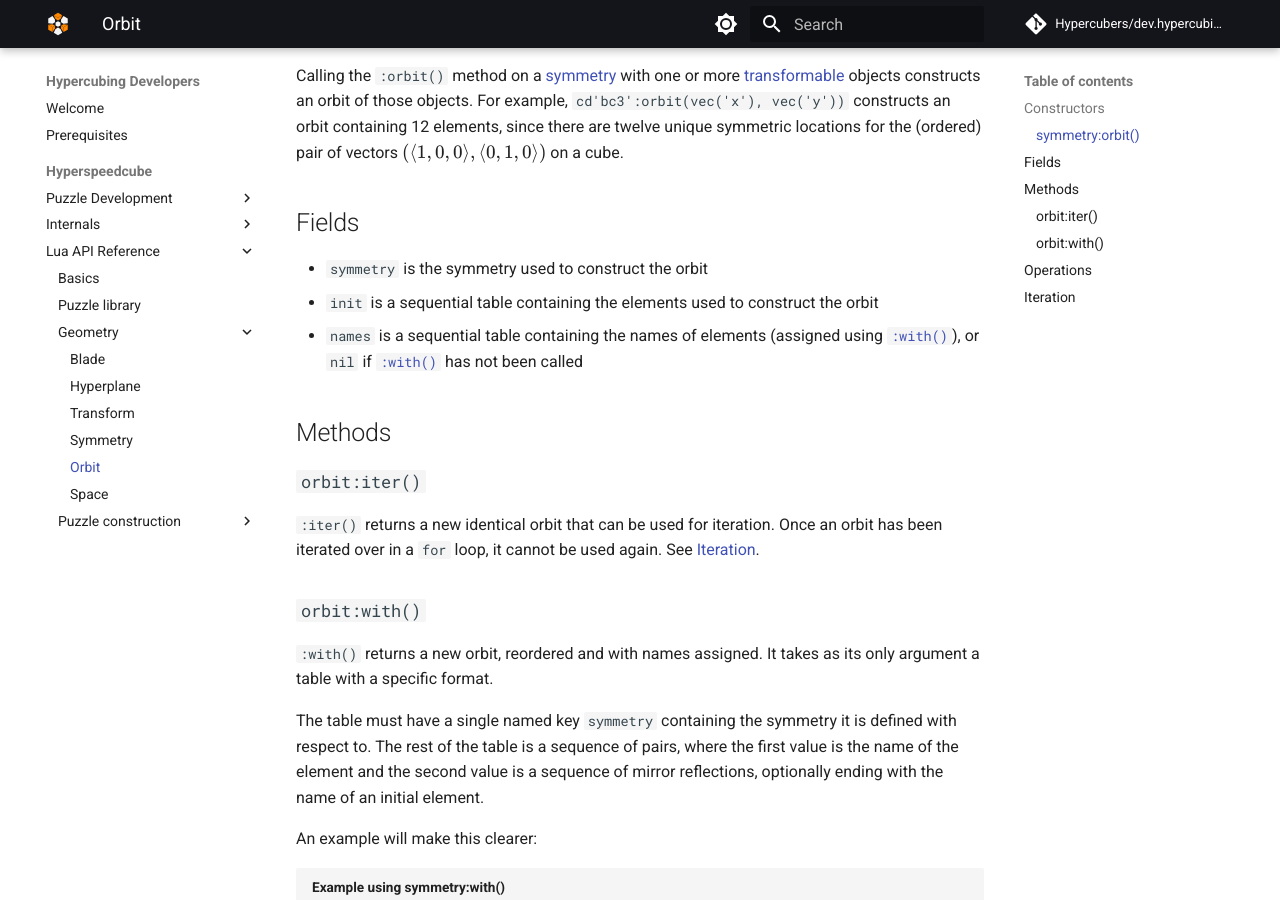
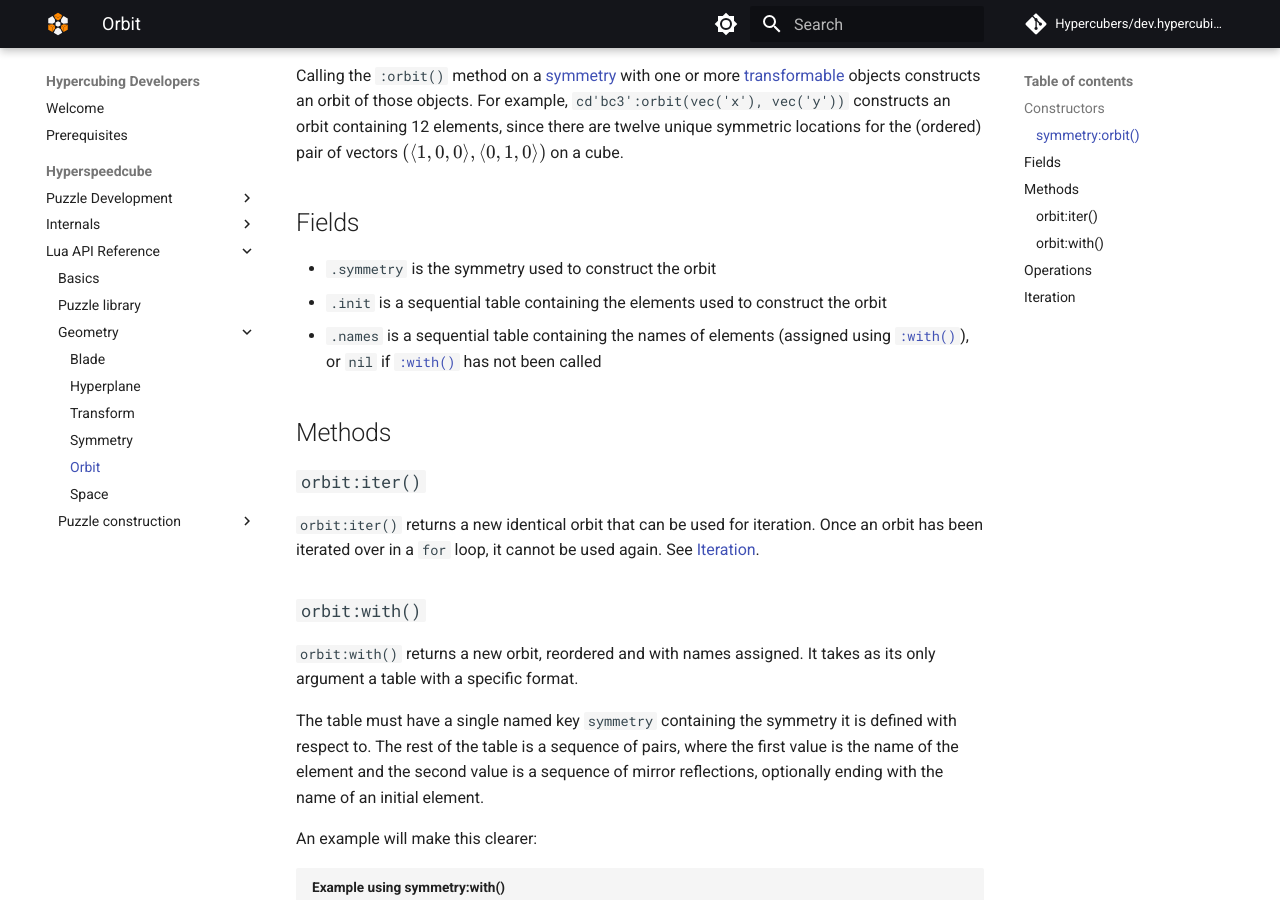
Before and after one commit to Hypercubers/dev.hypercubing.xyz, an MkDocs documentation site: the page built from docs/hsc/lua/geometry/orbit.md, in a window 1280 px wide and 900 px high, scrolled down 345 px. Built offline with MkDocs 1.6.1 and Material for MkDocs 9.7.7, drawn with Linux system fonts in a browser that asks for light colours; comment, search, counter and statistics services are not loaded.

Commit message:
Format of fields & methods more consistently

```diff
--- a/docs/hsc/lua/geometry/orbit.md
+++ b/docs/hsc/lua/geometry/orbit.md
@@ -13,19 +13,19 @@ Calling the `:orbit()` method on a [symmetry] with one or more [transformable] o
 
 ## Fields
 
-- `symmetry` is the symmetry used to construct the orbit
-- `init` is a sequential table containing the elements used to construct the orbit
-- `names` is a sequential table containing the names of elements (assigned using [`:with()`](#orbitwith)), or `nil` if [`:with()`](#orbitwith) has not been called
+- `.symmetry` is the symmetry used to construct the orbit
+- `.init` is a sequential table containing the elements used to construct the orbit
+- `.names` is a sequential table containing the names of elements (assigned using [`:with()`](#orbitwith)), or `nil` if [`:with()`](#orbitwith) has not been called
 
 ## Methods
 
 ### `orbit:iter()`
 
-`:iter()` returns a new identical orbit that can be used for iteration. Once an orbit has been iterated over in a `for` loop, it cannot be used again. See [Iteration](#iteration).
+`orbit:iter()` returns a new identical orbit that can be used for iteration. Once an orbit has been iterated over in a `for` loop, it cannot be used again. See [Iteration](#iteration).
 
 ### `orbit:with()`
 
-`:with()` returns a new orbit, reordered and with names assigned. It takes as its only argument a table with a specific format.
+`orbit:with()` returns a new orbit, reordered and with names assigned. It takes as its only argument a table with a specific format.
 
 The table must have a single named key `symmetry` containing the symmetry it is defined with respect to. The rest of the table is a sequence of pairs, where the first value is the name of the element and the second value is a sequence of mirror reflections, optionally ending with the name of an initial element.
 
```
Also changed, not shown: docs/hsc/lua/geometry/space.md (+1 -1 lines), docs/hsc/lua/geometry/symmetry.md (+3 -3 lines).
